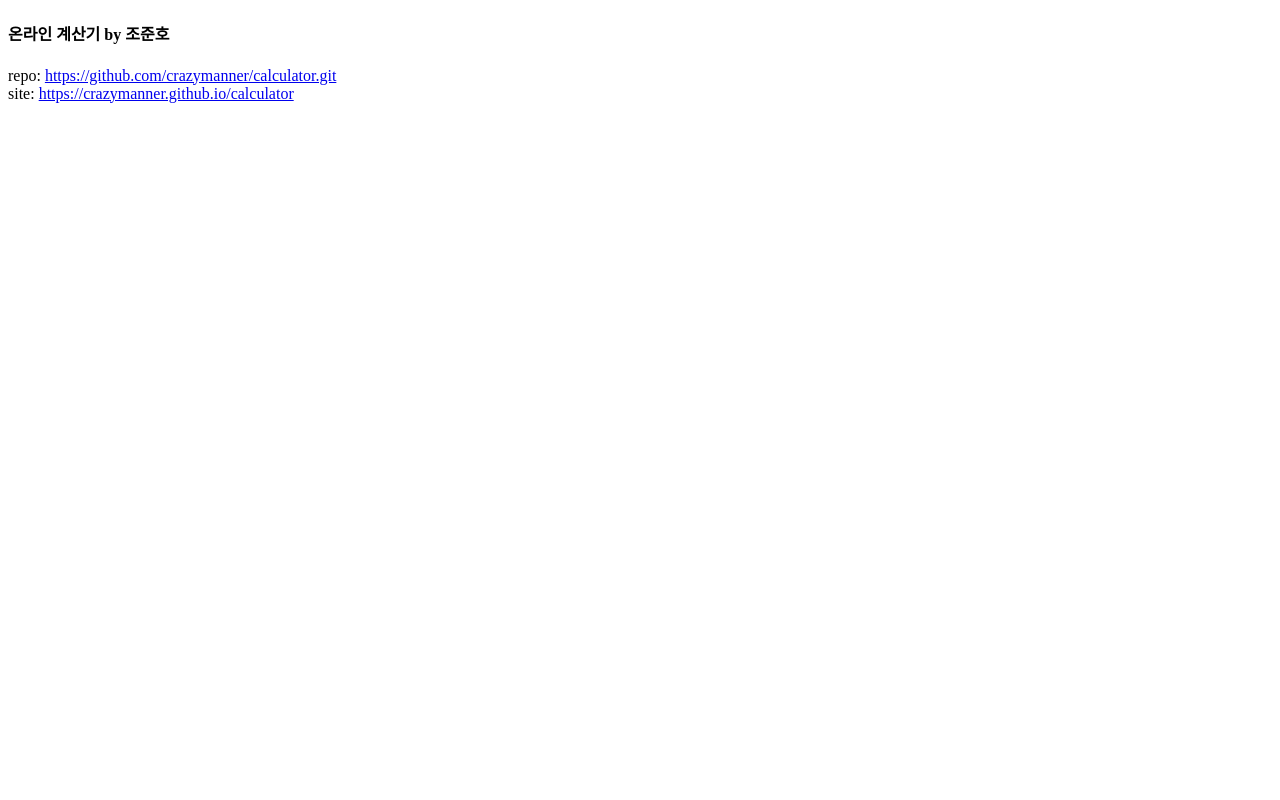
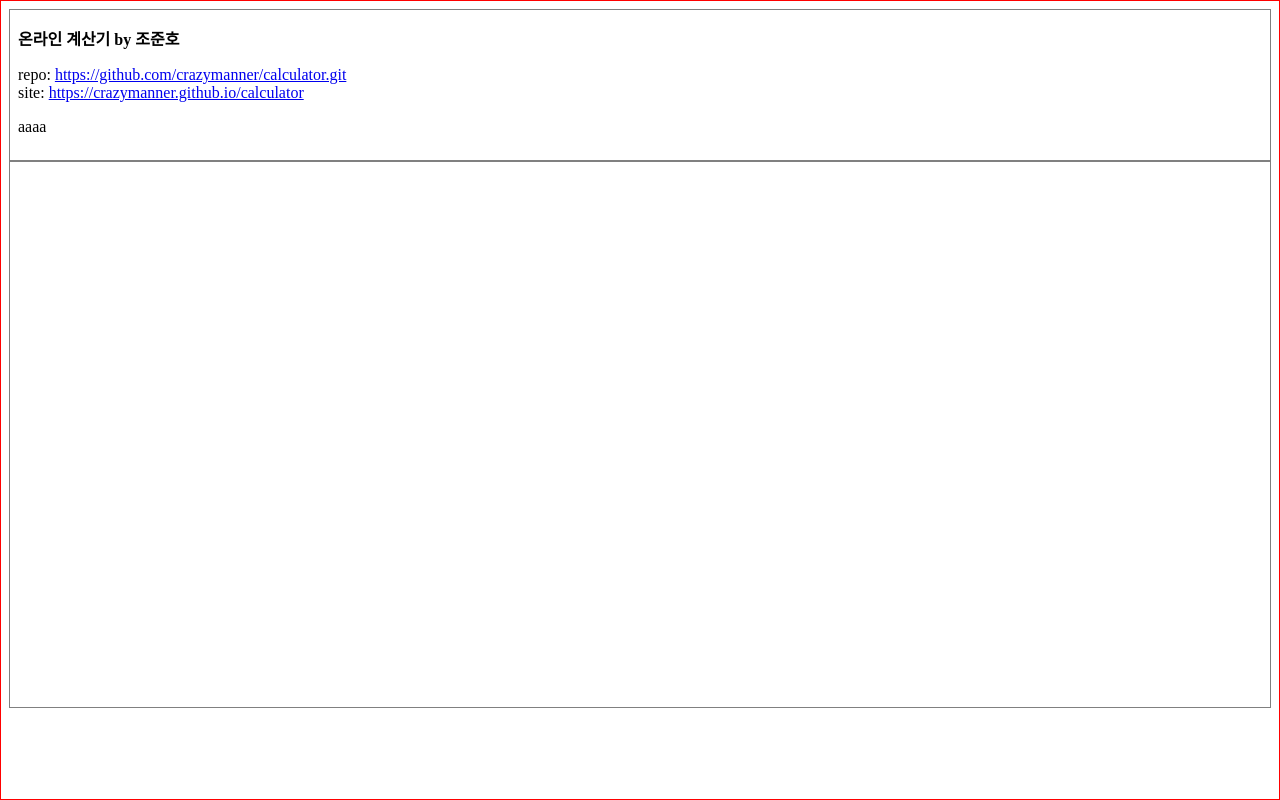
Before and after one commit to crazymanner/calculator, a plain HTML site: page index.html in a window 1280 px wide. Drawn offline with Linux system fonts and the light colour scheme.

Commit message:
second project

```diff
--- a/css/main.css
+++ b/css/main.css
@@ -1,3 +1,29 @@
+* {
+    box-sizing: border-box;
+}
+
+html, body {
+    width: 100%;
+    height: 100%;
+}
+
+body {
+    border: 1px solid red;
+    margin: 0;
+    padding: 8px;
+}
+
 .header {
+    border: 1px solid gray;
+    padding: 8px;
+    width: 100%;
+}
 
+.header h4 {
+    margin: 8px 0;
 }
+
+.main {
+    border: 1px solid gray;
+    height: 70%;
+}
--- a/index.html
+++ b/index.html
@@ -8,15 +8,19 @@
     <link rel="stylesheet" href="css/main.css">
 </head>
 <body>
+
+
     <div class="header">
         <h4>온라인 계산기 by 조준호</h4>
         <p>
             repo: <a href="https://github.com/crazymanner/calculator.git" target="_blank">https://github.com/crazymanner/calculator.git</a><br>
             site: <a href="https://crazymanner.github.io/calculator" target="_blank">https://crazymanner.github.io/calculator</a>
         </p>
+        <p>
+            aaaa
+        </p>
     </div>
     <div class="main">
-
     </div>
 
     <script src="js/app.js"></script>
```
